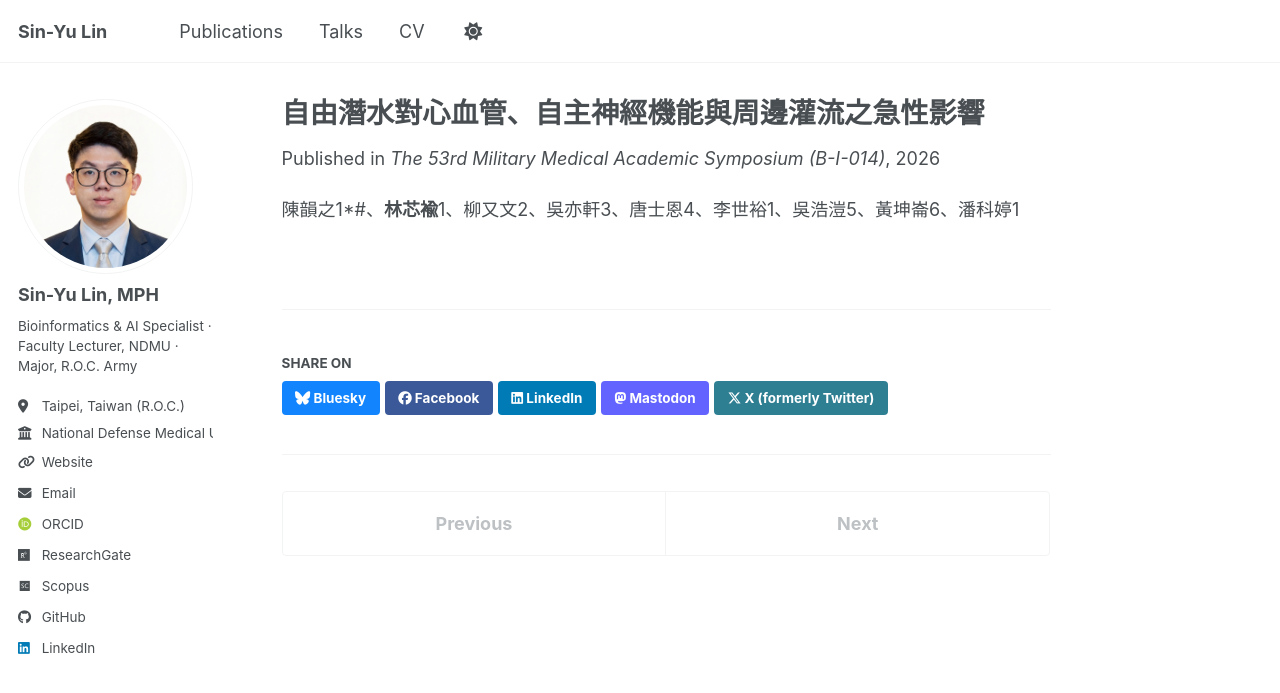
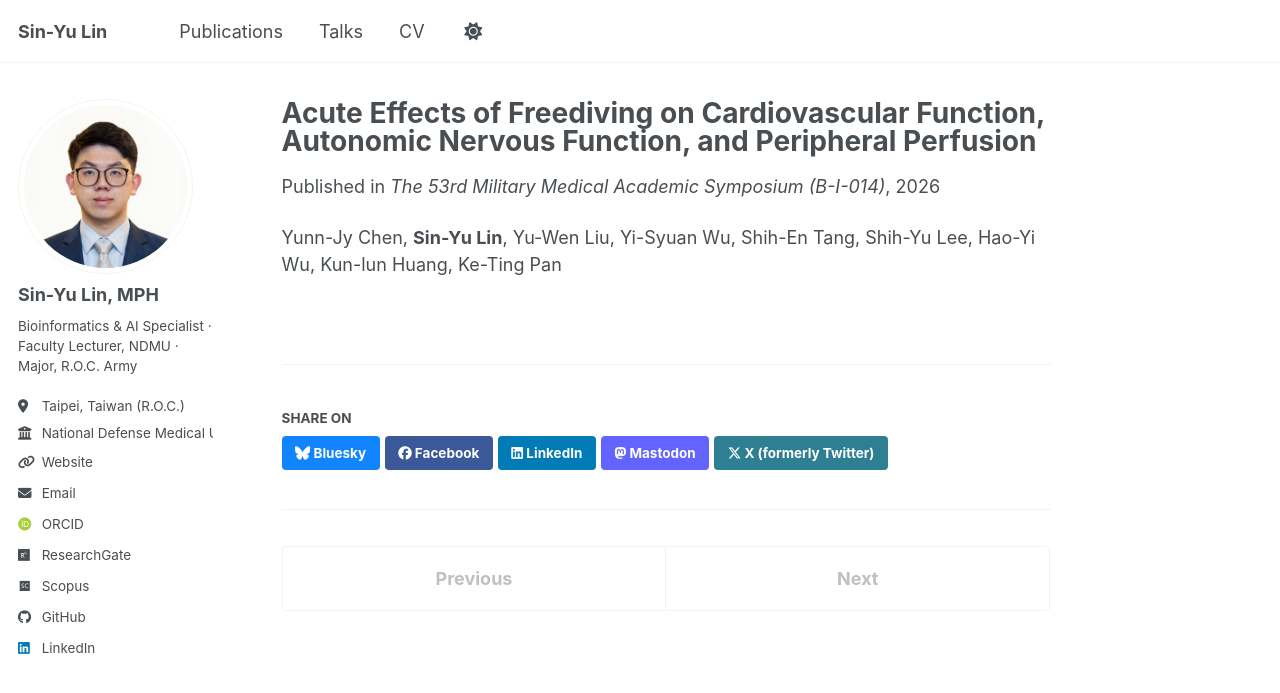
Before and after one commit to AlyionO3O3/AlyionO3O3.github.io, a Jekyll site: the page built from _publications/2026-10-01-53rd-symposium-1-b-i-014-freediving.md, in a window 1280 px wide and 900 px high. Shown: the top 693 px of the window. Built offline with Jekyll 4.4.1, drawn with Linux system fonts in a browser that asks for light colours; some web fonts are replaced; a script bundle is joined from its source files by our own code; library files that are not in the unit come from our copies.

Commit message:
Translate B-I-014 title and authors to English
Co-Authored-By: Claude Sonnet 5.5 <noreply@anthropic.com>

```diff
--- a/_publications/2026-10-01-53rd-symposium-1-b-i-014-freediving.md
+++ b/_publications/2026-10-01-53rd-symposium-1-b-i-014-freediving.md
@@ -1,11 +1,11 @@
 ---
-title: "自由潛水對心血管、自主神經機能與周邊灌流之急性影響"
+title: "Acute Effects of Freediving on Cardiovascular Function, Autonomic Nervous Function, and Peripheral Perfusion"
 collection: publications
 category: conferences
 permalink: /publication/2026-10-01-53rd-symposium-b-i-014
 excerpt: ''
-authors: '陳韻之1\*#、**林芯褕**1、柳又文2、吳亦軒3、唐士恩4、李世裕1、吳浩溰5、黃坤崙6、潘科婷1'
+authors: 'Yunn-Jy Chen, **Sin-Yu Lin**, Yu-Wen Liu, Yi-Syuan Wu, Shih-En Tang, Shih-Yu Lee, Hao-Yi Wu, Kun-lun Huang, Ke-Ting Pan'
 date: 2026-10-01
 venue: 'The 53rd Military Medical Academic Symposium (B-I-014)'
 ---
-陳韻之1\*#、**林芯褕**1、柳又文2、吳亦軒3、唐士恩4、李世裕1、吳浩溰5、黃坤崙6、潘科婷1
+Yunn-Jy Chen, **Sin-Yu Lin**, Yu-Wen Liu, Yi-Syuan Wu, Shih-En Tang, Shih-Yu Lee, Hao-Yi Wu, Kun-lun Huang, Ke-Ting Pan
```
